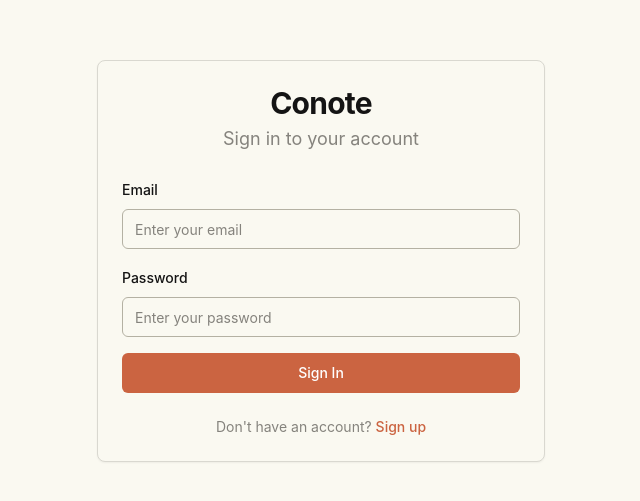
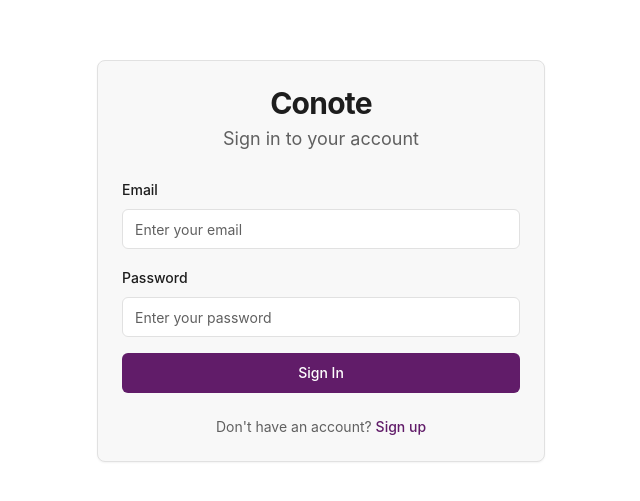
Before and after one commit to junjiexh/conote, a React (Vite) app in the folder frontend/: page /login in a window 1280 px wide. Shown: the part 139-640 px from the top of the page, without its empty margins (319-959 px from the left). Built offline with nearby package versions, Linux system fonts and the light colour scheme.

Commit message:
some tweak with theme

```diff
--- a/frontend/src/index.css
+++ b/frontend/src/index.css
@@ -4,92 +4,171 @@
 
 @layer base {
     :root {
-    --background: oklch(0.98 0.01 95.10);
-    --foreground: oklch(0.34 0.03 95.72);
-    --card: oklch(0.98 0.01 95.10);
-    --card-foreground: oklch(0.19 0.00 106.59);
-    --popover: oklch(1.00 0 0);
-    --popover-foreground: oklch(0.27 0.02 98.94);
-    --primary: oklch(0.62 0.14 39.04);
-    --primary-foreground: oklch(1.00 0 0);
-    --secondary: oklch(0.92 0.01 92.99);
-    --secondary-foreground: oklch(0.43 0.02 98.60);
-    --muted: oklch(0.93 0.02 90.24);
-    --muted-foreground: oklch(0.61 0.01 97.42);
-    --accent: oklch(0.92 0.01 92.99);
-    --accent-foreground: oklch(0.27 0.02 98.94);
-    --destructive: oklch(0.19 0.00 106.59);
-    --border: oklch(0.88 0.01 97.36);
-    --input: oklch(0.76 0.02 98.35);
-    --ring: oklch(0.59 0.17 253.06);
-    --chart-1: oklch(0.56 0.13 43.00);
-    --chart-2: oklch(0.69 0.16 290.41);
-    --chart-3: oklch(0.88 0.03 93.13);
-    --chart-4: oklch(0.88 0.04 298.18);
-    --chart-5: oklch(0.56 0.13 42.06);
-    --sidebar: oklch(0.97 0.01 98.88);
-    --sidebar-foreground: oklch(0.36 0.01 106.65);
-    --sidebar-primary: oklch(0.62 0.14 39.04);
-    --sidebar-primary-foreground: oklch(0.99 0 0);
-    --sidebar-accent: oklch(0.92 0.01 92.99);
-    --sidebar-accent-foreground: oklch(0.33 0 0);
-    --sidebar-border: oklch(0.94 0 0);
-    --sidebar-ring: oklch(0.77 0 0);
-    --destructive-foreground: oklch(1.0000 0 0);
+        --background: oklch(1 0 0);
+        --foreground: oklch(0.23 0 325.86);
+        --card: oklch(0.98 0 0);
+        --card-foreground: oklch(0.23 0 325.86);
+        --popover: oklch(0.98 0 0);
+        --popover-foreground: oklch(0.23 0 325.86);
+        --primary: oklch(0.37 0.14 323.23);
+        --primary-foreground: oklch(1 0 0);
+        --secondary: oklch(0.96 0.01 312.56);
+        --secondary-foreground: oklch(0.31 0.11 327.07);
+        --muted: oklch(0.97 0 264.7);
+        --muted-foreground: oklch(0.49 0 0);
+        --accent: oklch(0.88 0.02 323.34);
+        --accent-foreground: oklch(0.31 0.11 327.07);
+        --destructive: oklch(0.59 0.22 11.5);
+        --border: oklch(0.91 0 0);
+        --input: oklch(0.91 0 0);
+        --ring: oklch(0.37 0.14 323.23);
+        --chart-1: oklch(0.31 0.11 327.07);
+        --chart-2: oklch(0.37 0.14 323.23);
+        --chart-3: oklch(0.59 0.22 11.5);
+        --chart-4: oklch(0.77 0.13 223.19);
+        --chart-5: oklch(0.69 0.14 160.23);
+        --sidebar: oklch(0.96 0.01 312.56);
+        --sidebar-foreground: oklch(0.23 0 325.86);
+        --sidebar-primary: oklch(0.37 0.14 323.23);
+        --sidebar-primary-foreground: oklch(1 0 0);
+        --sidebar-accent: oklch(0.88 0.02 323.34);
+        --sidebar-accent-foreground: oklch(0.31 0.11 327.07);
+        --sidebar-border: oklch(0.91 0 0);
+        --sidebar-ring: oklch(0.37 0.14 323.23);
+        --destructive-foreground: oklch(1 0 0);
+        --font-sans: Lato, sans-serif;
+        --font-serif: Merriweather, serif;
+        --font-mono: Roboto Mono, monospace;
         --radius: 0.5rem;
         --shadow-2xs: 0px 4px 8px -1px hsl(0 0% 0% / 0.05);
         --shadow-xs: 0px 4px 8px -1px hsl(0 0% 0% / 0.05);
-    --shadow-sm: 0px 4px 8px -1px hsl(0 0% 0% / 0.10), 0px 1px 2px -2px hsl(0 0% 0% / 0.10);
-    --shadow: 0px 4px 8px -1px hsl(0 0% 0% / 0.10), 0px 1px 2px -2px hsl(0 0% 0% / 0.10);
-    --shadow-md: 0px 4px 8px -1px hsl(0 0% 0% / 0.10), 0px 2px 4px -2px hsl(0 0% 0% / 0.10);
-    --shadow-lg: 0px 4px 8px -1px hsl(0 0% 0% / 0.10), 0px 4px 6px -2px hsl(0 0% 0% / 0.10);
-    --shadow-xl: 0px 4px 8px -1px hsl(0 0% 0% / 0.10), 0px 8px 10px -2px hsl(0 0% 0% / 0.10);
+        --shadow-sm:
+            0px 4px 8px -1px hsl(0 0% 0% / 0.1),
+            0px 1px 2px -2px hsl(0 0% 0% / 0.1);
+        --shadow:
+            0px 4px 8px -1px hsl(0 0% 0% / 0.1),
+            0px 1px 2px -2px hsl(0 0% 0% / 0.1);
+        --shadow-md:
+            0px 4px 8px -1px hsl(0 0% 0% / 0.1),
+            0px 2px 4px -2px hsl(0 0% 0% / 0.1);
+        --shadow-lg:
+            0px 4px 8px -1px hsl(0 0% 0% / 0.1),
+            0px 4px 6px -2px hsl(0 0% 0% / 0.1);
+        --shadow-xl:
+            0px 4px 8px -1px hsl(0 0% 0% / 0.1),
+            0px 8px 10px -2px hsl(0 0% 0% / 0.1);
         --shadow-2xl: 0px 4px 8px -1px hsl(0 0% 0% / 0.25);
         --tracking-normal: 0em;
     }
 
     .dark {
-    --background: oklch(0.27 0.00 106.64);
-    --foreground: oklch(0.81 0.01 93.01);
-    --card: oklch(0.27 0.00 106.64);
-    --card-foreground: oklch(0.98 0.01 95.10);
-    --popover: oklch(0.31 0.00 106.60);
-    --popover-foreground: oklch(0.92 0.00 106.48);
-    --primary: oklch(0.67 0.13 38.76);
-    --primary-foreground: oklch(1.00 0 0);
-    --secondary: oklch(0.98 0.01 95.10);
-    --secondary-foreground: oklch(0.31 0.00 106.60);
-    --muted: oklch(0.22 0.00 106.71);
-    --muted-foreground: oklch(0.77 0.02 99.07);
-    --accent: oklch(0.21 0.01 95.42);
-    --accent-foreground: oklch(0.97 0.01 98.88);
-    --destructive: oklch(0.64 0.21 25.33);
-    --border: oklch(0.36 0.01 106.89);
-    --input: oklch(0.43 0.01 100.22);
-    --ring: oklch(0.59 0.17 253.06);
-    --chart-1: oklch(0.56 0.13 43.00);
-    --chart-2: oklch(0.69 0.16 290.41);
-    --chart-3: oklch(0.21 0.01 95.42);
-    --chart-4: oklch(0.31 0.05 289.32);
-    --chart-5: oklch(0.56 0.13 42.06);
-    --sidebar: oklch(0.24 0.00 67.71);
-    --sidebar-foreground: oklch(0.81 0.01 93.01);
-    --sidebar-primary: oklch(0.33 0 0);
-    --sidebar-primary-foreground: oklch(0.99 0 0);
-    --sidebar-accent: oklch(0.17 0.00 106.62);
-    --sidebar-accent-foreground: oklch(0.81 0.01 93.01);
-    --sidebar-border: oklch(0.94 0 0);
-    --sidebar-ring: oklch(0.77 0 0);
-    --destructive-foreground: oklch(1.0000 0 0);
+        --background: oklch(0.23 0.01 255.6);
+        --foreground: oklch(0.93 0 0);
+        --card: oklch(0.26 0.01 255.58);
+        --card-foreground: oklch(0.93 0 0);
+        --popover: oklch(0.26 0.01 255.58);
+        --popover-foreground: oklch(0.93 0 0);
+        --primary: oklch(0.58 0.14 327.21);
+        --primary-foreground: oklch(1 0 0);
+        --secondary: oklch(0.3 0.01 248.05);
+        --secondary-foreground: oklch(0.93 0 0);
+        --muted: oklch(0.26 0.01 255.58);
+        --muted-foreground: oklch(0.68 0 0);
+        --accent: oklch(0.33 0.03 326.23);
+        --accent-foreground: oklch(0.93 0 0);
+        --destructive: oklch(0.59 0.22 11.5);
+        --border: oklch(0.3 0.01 268.37);
+        --input: oklch(0.3 0.01 268.37);
+        --ring: oklch(0.58 0.14 327.21);
+        --chart-1: oklch(0.58 0.14 327.21);
+        --chart-2: oklch(0.77 0.13 223.19);
+        --chart-3: oklch(0.69 0.14 160.23);
+        --chart-4: oklch(0.59 0.22 11.5);
+        --chart-5: oklch(0.8 0.15 82.64);
+        --sidebar: oklch(0.23 0.01 255.6);
+        --sidebar-foreground: oklch(0.93 0 0);
+        --sidebar-primary: oklch(0.58 0.14 327.21);
+        --sidebar-primary-foreground: oklch(1 0 0);
+        --sidebar-accent: oklch(0.33 0.03 326.23);
+        --sidebar-accent-foreground: oklch(0.93 0 0);
+        --sidebar-border: oklch(0.3 0.01 268.37);
+        --sidebar-ring: oklch(0.58 0.14 327.21);
+        --destructive-foreground: oklch(1 0 0);
+        --font-sans: Lato, sans-serif;
+        --font-serif: Merriweather, serif;
+        --font-mono: Roboto Mono, monospace;
         --radius: 0.5rem;
         --shadow-2xs: 0px 4px 8px -1px hsl(0 0% 0% / 0.05);
         --shadow-xs: 0px 4px 8px -1px hsl(0 0% 0% / 0.05);
-    --shadow-sm: 0px 4px 8px -1px hsl(0 0% 0% / 0.10), 0px 1px 2px -2px hsl(0 0% 0% / 0.10);
-    --shadow: 0px 4px 8px -1px hsl(0 0% 0% / 0.10), 0px 1px 2px -2px hsl(0 0% 0% / 0.10);
-    --shadow-md: 0px 4px 8px -1px hsl(0 0% 0% / 0.10), 0px 2px 4px -2px hsl(0 0% 0% / 0.10);
-    --shadow-lg: 0px 4px 8px -1px hsl(0 0% 0% / 0.10), 0px 4px 6px -2px hsl(0 0% 0% / 0.10);
-    --shadow-xl: 0px 4px 8px -1px hsl(0 0% 0% / 0.10), 0px 8px 10px -2px hsl(0 0% 0% / 0.10);
+        --shadow-sm:
+            0px 4px 8px -1px hsl(0 0% 0% / 0.1),
+            0px 1px 2px -2px hsl(0 0% 0% / 0.1);
+        --shadow:
+            0px 4px 8px -1px hsl(0 0% 0% / 0.1),
+            0px 1px 2px -2px hsl(0 0% 0% / 0.1);
+        --shadow-md:
+            0px 4px 8px -1px hsl(0 0% 0% / 0.1),
+            0px 2px 4px -2px hsl(0 0% 0% / 0.1);
+        --shadow-lg:
+            0px 4px 8px -1px hsl(0 0% 0% / 0.1),
+            0px 4px 6px -2px hsl(0 0% 0% / 0.1);
+        --shadow-xl:
+            0px 4px 8px -1px hsl(0 0% 0% / 0.1),
+            0px 8px 10px -2px hsl(0 0% 0% / 0.1);
         --shadow-2xl: 0px 4px 8px -1px hsl(0 0% 0% / 0.25);
+    }
+
+    @theme inline {
+        --color-background: var(--background);
+        --color-foreground: var(--foreground);
+        --color-card: var(--card);
+        --color-card-foreground: var(--card-foreground);
+        --color-popover: var(--popover);
+        --color-popover-foreground: var(--popover-foreground);
+        --color-primary: var(--primary);
+        --color-primary-foreground: var(--primary-foreground);
+        --color-secondary: var(--secondary);
+        --color-secondary-foreground: var(--secondary-foreground);
+        --color-muted: var(--muted);
+        --color-muted-foreground: var(--muted-foreground);
+        --color-accent: var(--accent);
+        --color-accent-foreground: var(--accent-foreground);
+        --color-destructive: var(--destructive);
+        --color-border: var(--border);
+        --color-input: var(--input);
+        --color-ring: var(--ring);
+        --color-chart-1: var(--chart-1);
+        --color-chart-2: var(--chart-2);
+        --color-chart-3: var(--chart-3);
+        --color-chart-4: var(--chart-4);
+        --color-chart-5: var(--chart-5);
+        --color-sidebar: var(--sidebar);
+        --color-sidebar-foreground: var(--sidebar-foreground);
+        --color-sidebar-primary: var(--sidebar-primary);
+        --color-sidebar-primary-foreground: var(--sidebar-primary-foreground);
+        --color-sidebar-accent: var(--sidebar-accent);
+        --color-sidebar-accent-foreground: var(--sidebar-accent-foreground);
+        --color-sidebar-border: var(--sidebar-border);
+        --color-sidebar-ring: var(--sidebar-ring);
+        --color-destructive-foreground: var(--destructive-foreground);
+
+        --font-sans: var(--font-sans);
+        --font-mono: var(--font-mono);
+        --font-serif: var(--font-serif);
+
+        --radius-sm: calc(var(--radius) - 4px);
+        --radius-md: calc(var(--radius) - 2px);
+        --radius-lg: var(--radius);
+        --radius-xl: calc(var(--radius) + 4px);
+
+        --shadow-2xs: var(--shadow-2xs);
+        --shadow-xs: var(--shadow-xs);
+        --shadow-sm: var(--shadow-sm);
+        --shadow: var(--shadow);
+        --shadow-md: var(--shadow-md);
+        --shadow-lg: var(--shadow-lg);
+        --shadow-xl: var(--shadow-xl);
+        --shadow-2xl: var(--shadow-2xl);
     }
 }
 
@@ -100,14 +179,15 @@
     body {
         @apply bg-background text-foreground;
         margin: 0;
-    font-family: -apple-system, BlinkMacSystemFont, 'Segoe UI', 'Roboto', 'Oxygen',
-      'Ubuntu', 'Cantarell', 'Fira Sans', 'Droid Sans', 'Helvetica Neue',
+        font-family:
+            -apple-system, BlinkMacSystemFont, "Segoe UI", "Roboto", "Oxygen",
+            "Ubuntu", "Cantarell", "Fira Sans", "Droid Sans", "Helvetica Neue",
             sans-serif;
         -webkit-font-smoothing: antialiased;
         -moz-osx-font-smoothing: grayscale;
     }
     code {
-    font-family: source-code-pro, Menlo, Monaco, Consolas, 'Courier New',
-      monospace;
+        font-family:
+            source-code-pro, Menlo, Monaco, Consolas, "Courier New", monospace;
     }
 }
```
Also changed, not shown: 1 other file (tests, documents, lock files or other folders). Lines whose indentation alone changed are shown as unchanged.
